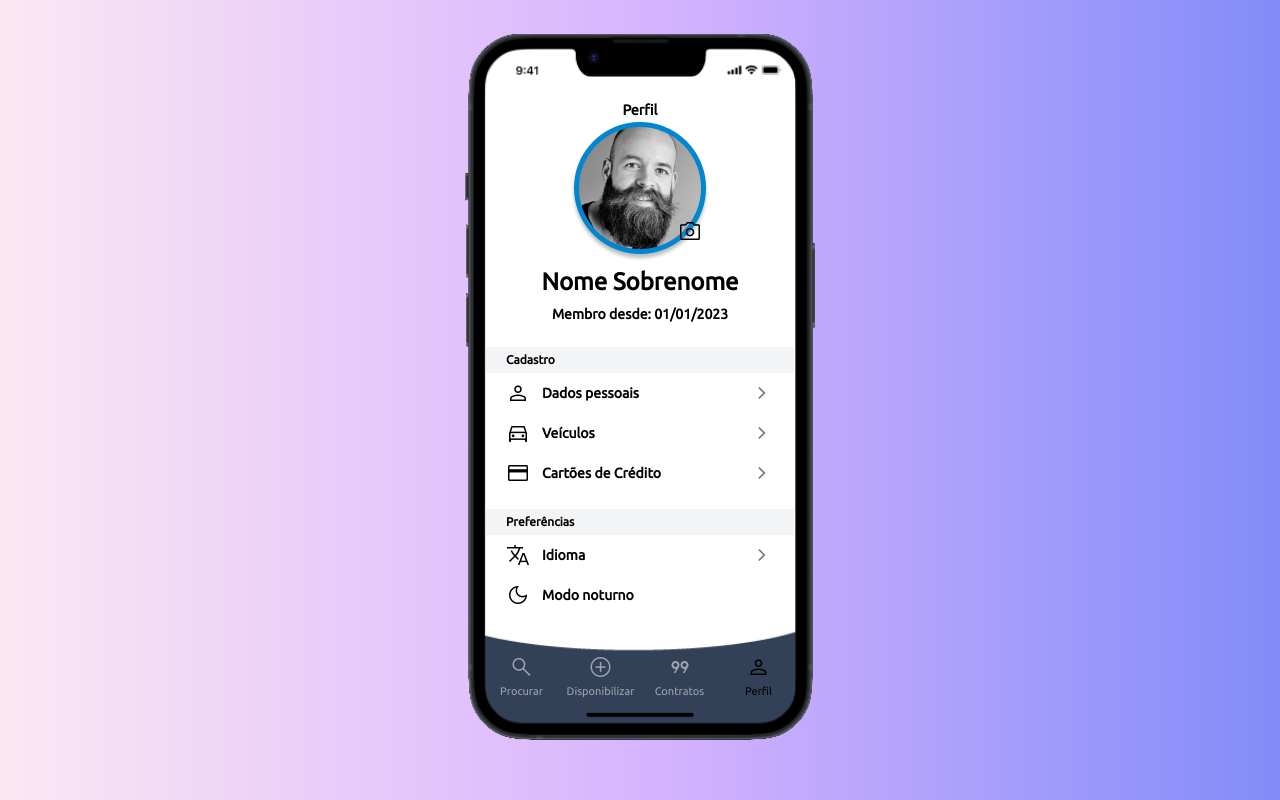
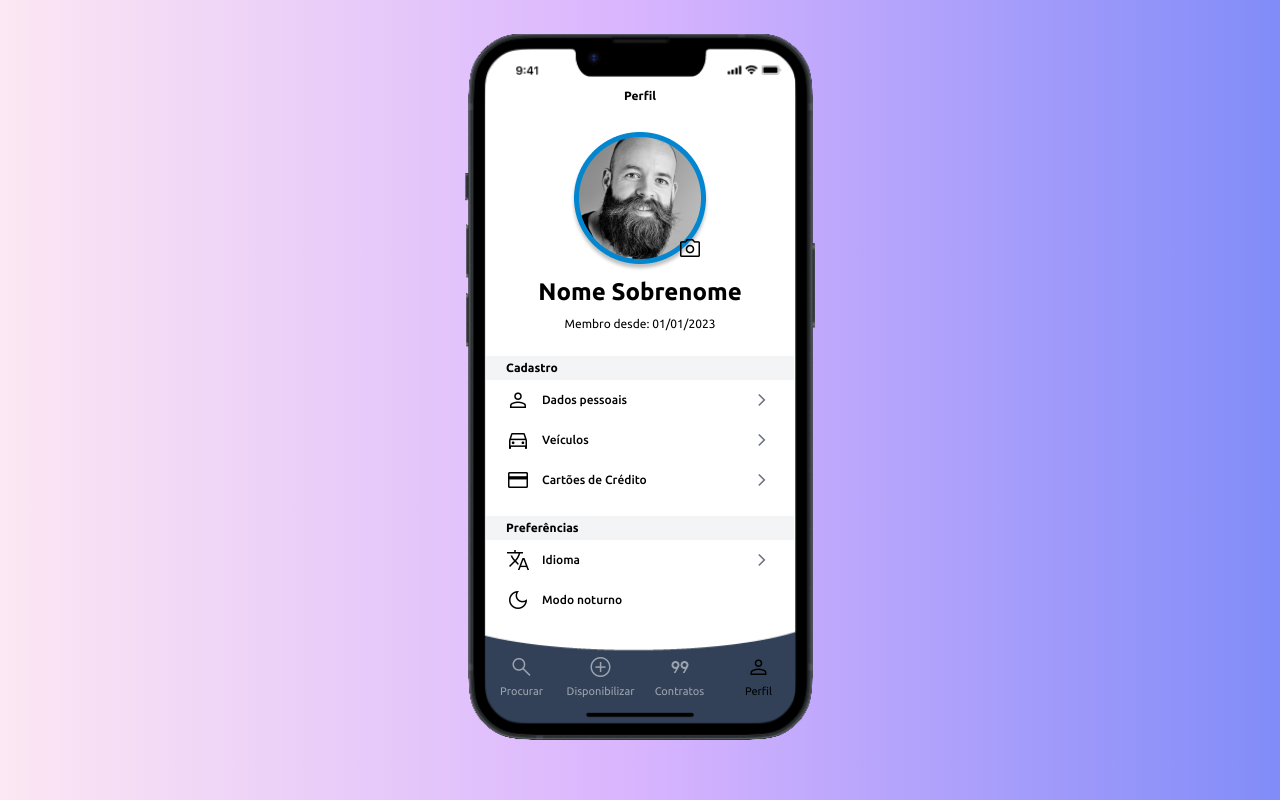
Before and after one commit to Pedrolrbr/fiap_alucar, a plain HTML site: page src/pages/perfil.html in a window 1280 px wide. Drawn offline with nearby package versions, Linux system fonts and the light colour scheme.

Commit message:
Code Review pagina de Perfil

```diff
--- a/src/pages/perfil.html
+++ b/src/pages/perfil.html
@@ -13,8 +13,8 @@
     <!-- Google Fonts -->
     <link rel="preconnect" href="https://fonts.googleapis.com">
     <link rel="preconnect" href="https://fonts.gstatic.com" crossorigin>
-    <link href="https://fonts.googleapis.com/css2?family=Roboto:wght@300;700&family=Ubuntu&display=swap"
-        rel="stylesheet">
+    <link href="https://fonts.googleapis.com/css2?family=Inter:wght@400;600&family=Ubuntu:wght@400;500;700&display=swap" rel="stylesheet">
+
     <!-- Google Icons -->
     <link rel="stylesheet"
         href="https://fonts.googleapis.com/css2?family=Material+Symbols+Outlined:opsz,wght,FILL,GRAD@20..48,100..700,0..1,-50..200" />
@@ -35,116 +35,81 @@
 
             <main class="flex flex-col h-[550px]">
 
-                <div class="flex flex-col items-center p-5">
+                <h2 class="font-bold text-black text-xs my-2 self-center">Perfil</h2>
 
-                    <h2 class="font-bold text-black">Perfil</h2>
+                <section class="flex flex-col items-center p-5">
 
                     <div class="relative">
+                        <img src="../images/foto.png" alt="Ícone com sua foto">
+                        <i class="absolute bottom-3 right-2 material-symbols-outlined text-black">photo_camera</i>
+                    </div>
+                    <h1 class="font-bold text-black text-[24px] my-0.5">Nome Sobrenome</h1>
+                    <p class="text-black text-xs my-1">Membro desde: 01/01/2023</p>
 
-                        <img src="../images/foto.png" alt="Ícone com sua foto">
+                </section>
 
-                        <div class="absolute bottom-3 right-2">
 
-                            <i class="material-symbols-outlined text-black">photo_camera</i>
+                <section class="flex flex-col">
 
+                    <h4 class="px-5 py-1 font-bold text-xs text-black bg-gray-100 w-[]">Cadastro</h4>
+
+                    <a class="flex flex-col px-5 py-2 justify-center" href="#">
+                        <div class="flex flex-row justify-between items-center">
+                            <div class="flex flex-row items-center gap-3">
+                                <i class="material-symbols-outlined text-black font-bold">person</i>
+                                <p class="font-medium text-xs text-black">Dados pessoais</p>
+                            </div>
+                            <i class="material-symbols-outlined text-gray-500 font-bold">navigate_next</i>
                         </div>
-
-                    </div>
-
-                    <h1 class="font-bold text-black text-[24px] my-0.5">Nome Sobrenome</h1>
-                    <p class="font-bold text-black text-[14px] my-0.5">Membro desde: 01/01/2023</p>
-
-                </div>
-
-                <div class="flex flex-col">
-
-                    <h4 class="px-5 py-1 font-bold text-[12px] text-black bg-gray-100 w-[]">Cadastro</h4>
-
-                    <a class="flex flex-col px-5 py-2 justify-center" href="./dados_pessoais.html">
-
-                        <div class="flex flex-row justify-between items-center">
-
-                            <div class="flex flex-row items-center gap-3">
-
-                                <i class="material-symbols-outlined text-black font-bold">person</i>
-                                <p class="text-black font-bold text-sm">Dados pessoais</p>
-
-                            </div>
-
-                            <i class="material-symbols-outlined text-gray-500 font-bold">navigate_next</i>
-
-                        </div>
-
                     </a>
 
-                    <a class="flex flex-col px-5 py-2 justify-center" href="./veiculos.html">
 
+                    <a class="flex flex-col px-5 py-2 justify-center" href="#">
                         <div class="flex flex-row justify-between items-center">
-
                             <div class="flex flex-row items-center gap-3">
-
                                 <i class="material-symbols-outlined text-black font-bold">directions_car</i>
-                                <p class="text-black font-bold text-sm">Veículos</p>
-
+                                <p class="font-medium text-xs text-black">Veículos</p>
                             </div>
-
                             <i class="material-symbols-outlined text-gray-500 font-bold">navigate_next</i>
-
                         </div>
-
                     </a>
 
-                    <a class="flex flex-col px-5 py-2 pb-6 justify-center" href="./cartoes_de_credito.html">
 
+                    <a class="flex flex-col px-5 py-2 pb-6 justify-center" href="#">
                         <div class="flex flex-row justify-between items-center">
-
                             <div class="flex flex-row items-center gap-3">
-
                                 <i class="material-symbols-outlined text-black font-bold">credit_card</i>
-                                <p class="text-black font-bold text-sm">Cartões de Crédito</p>
-
+                                <p class="font-medium text-xs text-black">Cartões de Crédito</p>
                             </div>
-
                             <i class="material-symbols-outlined text-gray-500 font-bold">navigate_next</i>
-
                         </div>
-
                     </a>
 
-                    <h4 class="px-5 py-1 font-bold text-[12px] text-black bg-gray-100 w-[]">Preferências</h4>
-                    <a class="flex flex-col px-5 py-2 justify-center" href="./cartoes_de_credito.html">
 
+                    <h4 class="px-5 py-1 font-bold text-xs text-black bg-gray-100 w-[]">Preferências</h4>
+
+
+                    <a class="flex flex-col px-5 py-2 justify-center" href="#">
                         <div class="flex flex-row justify-between items-center">
-
                             <div class="flex flex-row items-center gap-3">
-
                                 <i class="material-symbols-outlined text-black font-bold">translate</i>
-                                <p class="text-black font-bold text-sm">Idioma</p>
-
+                                <p class="font-medium text-xs text-black">Idioma</p>
                             </div>
-
                             <i class="material-symbols-outlined text-gray-500 font-bold">navigate_next</i>
-
                         </div>
-
                     </a>
 
-                    <a class="flex flex-col px-5 py-2 justify-center" href="./cartoes_de_credito.html">
 
+                    <a class="flex flex-col px-5 py-2 justify-center" href="#">
                         <div class="flex flex-row justify-between items-center">
-
                             <div class="flex flex-row items-center gap-3">
-
                                 <i class="material-symbols-outlined text-black font-bold">dark_mode</i>
-                                <p class="text-black font-bold text-sm">Modo noturno</p>
-
+                                <p class="font-medium text-xs text-black">Modo noturno</p>
                             </div>
-
                         </div>
-
                     </a>
 
-                </div>
+                </section>
 
             </main>
 
--- a/src/styles/styles.css
+++ b/src/styles/styles.css
@@ -37,42 +37,6 @@ body{
     background-size:cover;
 }
 
-
-._field{
-    background-repeat: no-repeat;
-    background-position: botton left;
-    padding-bottom: 5px;
-    background-size: 8%;
-}
-
-._field__usuario{
-    background-image: url(../images/usuario.svg);
-}
-
-._field__email{
-    background-image: url(../images/email.svg);
-}
-
-._field__senha{
-    background-image: url(../images/senha.svg);
-}
-
-._field__localizacao{
-    background-image: url(../images/localizacao.svg);
-}
-
-._field__veiculo{
-    background-image: url(../images/veiculo.svg);
-}
-
-._field__condicoes{
-    background-image: url(../images/condicoes.svg);
-}
-
-._field__arrow{
-    background-image: url(../images/condicoes.svg);
-    background-position: right;
-
 ._font_inter{
     font-family: 'Inter', sans-serif;
 
```
